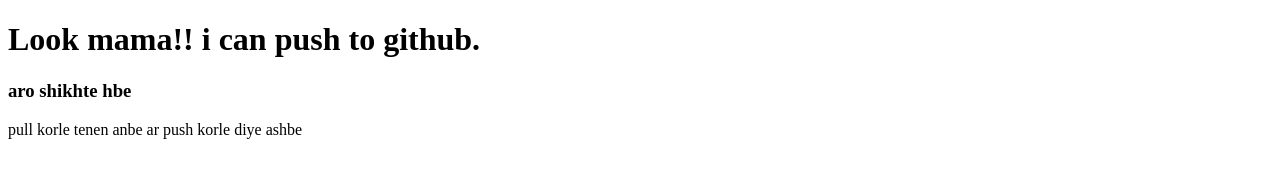
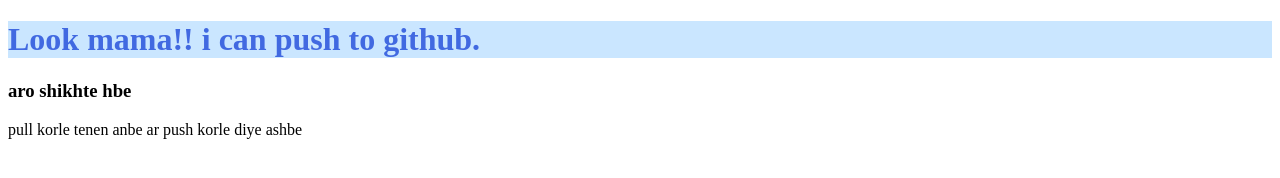
Before and after one commit to thamskhan/my-first-website, a plain HTML site: page index.html in a window 1280 px wide. Drawn offline with Linux system fonts and the light colour scheme.

Commit message:
adding css

```diff
--- a/index.html
+++ b/index.html
@@ -5,6 +5,7 @@
     <meta http-equiv="X-UA-Compatible" content="IE=edge">
     <meta name="viewport" content="width=device-width, initial-scale=1.0">
     <title>My First ever website</title>
+    <link rel="stylesheet" href="style.css">
 </head>
 <body>
     <h1>Look mama!! i can push to github.</h1>
--- /dev/null
+++ b/style.css
@@ -0,0 +1,4 @@
+h1 {
+  background-color: #cae6ff;
+  color: royalblue;
+}
```
